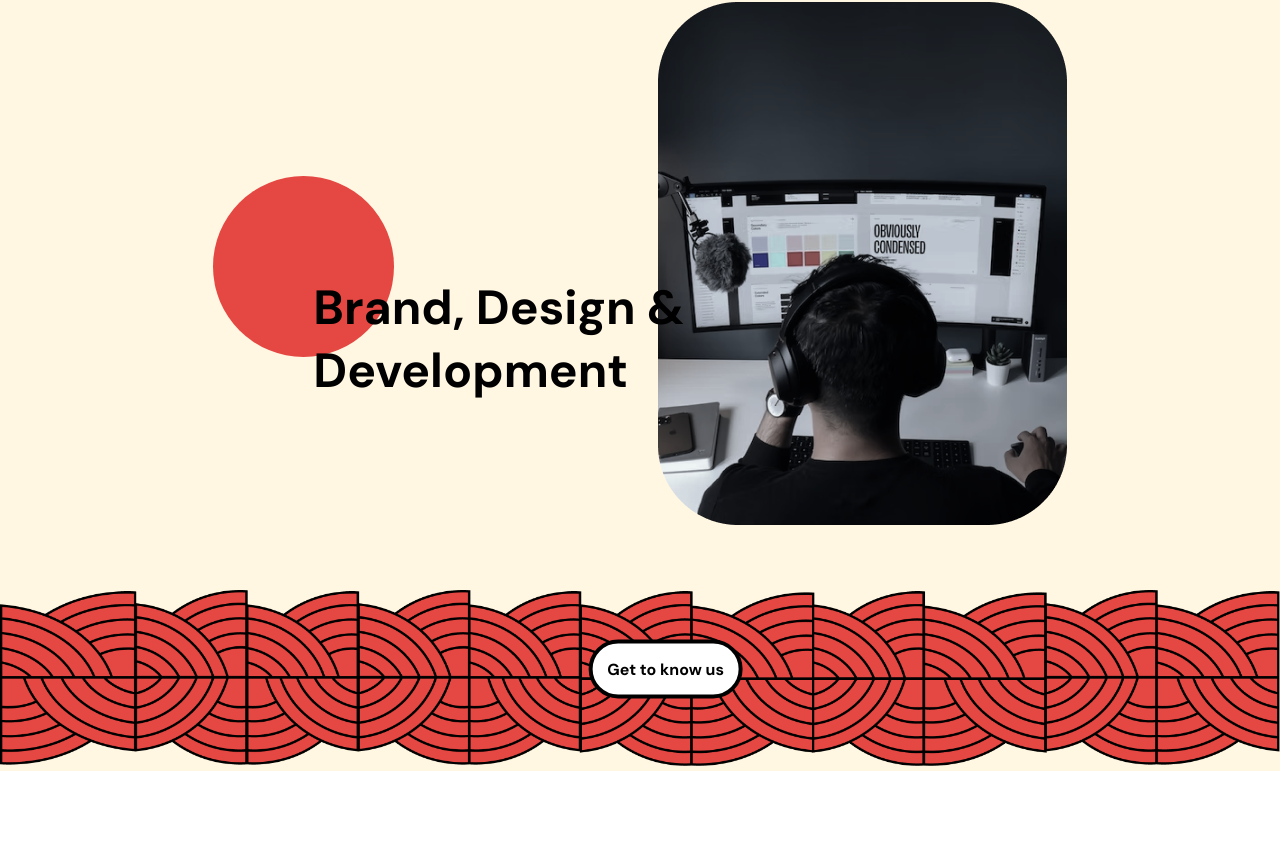
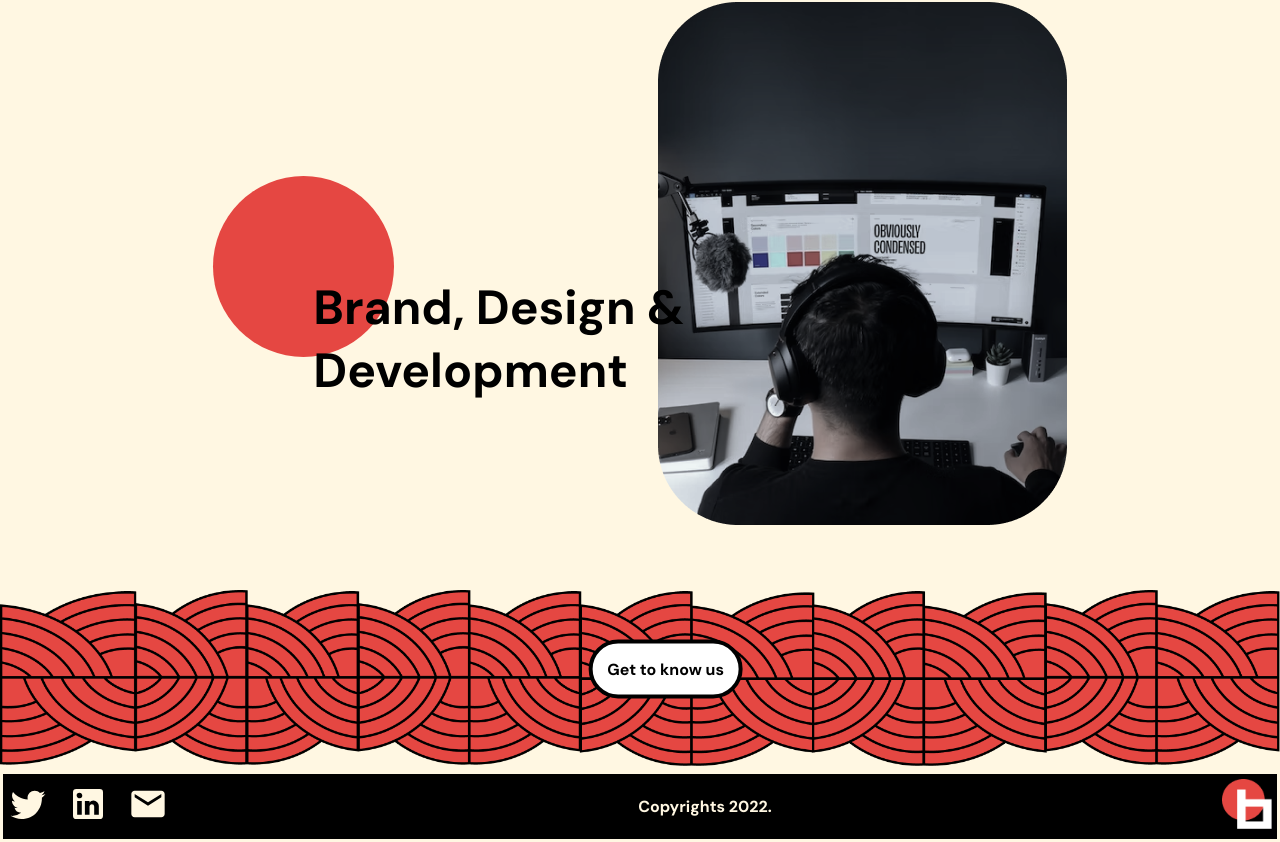
Before and after one commit to doubleA411/space, a React (Create React App) app: page / in a window 1280 px wide. Shown: the part 219-1061 px from the top of the page. Before the commit the page ends 990 px from the top, so only its background shows below. Built offline with nearby package versions, Linux system fonts and the light colour scheme.

Commit message:
footer design

```diff
--- a/package.json
+++ b/package.json
@@ -3,6 +3,10 @@
   "version": "0.1.0",
   "private": true,
   "dependencies": {
+    "@emotion/react": "^11.10.5",
+    "@emotion/styled": "^11.10.5",
+    "@mui/icons-material": "^5.11.0",
+    "@mui/material": "^5.11.3",
     "@testing-library/jest-dom": "^5.16.5",
     "@testing-library/react": "^13.4.0",
     "@testing-library/user-event": "^13.5.0",
--- a/src/App.css
+++ b/src/App.css
@@ -8,6 +8,7 @@ body {
 :root {
   --secondary: #e54742;
   --primary: #fff7e2;
+  --blue : #062CAD;
 }
 
 .App {
--- a/src/App.js
+++ b/src/App.js
@@ -1,4 +1,5 @@
 import './App.css';
+import Footer from './components/Footer/Footer';
 import Header from './components/Header/Header';
 import Hero from './components/Hero/Hero';
 
@@ -10,7 +11,7 @@ function App() {
       {/* Intro */}
       {/* Services */}
       {/* Team */}
-      {/* Footer */}
+      <Footer />
     </div>
   );
 }
--- /dev/null
+++ b/src/components/Footer/Footer.css
@@ -0,0 +1,24 @@
+.footer {
+  display: flex;
+  justify-content: space-between;
+  background-color: black;
+  border: 3px solid var(--primary);
+  padding: 5px;
+  align-items: center;
+}
+
+.left-footer > .social-icons > .MuiSvgIcon-root {
+    color: var(--primary) !important;
+    margin-right: 20px;
+    font-size: 40px;
+}
+
+.right-footer img {
+    width: 50px;
+    height: 50px;
+}
+
+.footer p {
+    color: var(--primary);
+    font-weight: 700;
+}
--- /dev/null
+++ b/src/components/Footer/Footer.jsx
@@ -0,0 +1,26 @@
+import React from "react";
+import "./Footer.css";
+import TwitterIcon from "@mui/icons-material/Twitter";
+import LinkedInIcon from "@mui/icons-material/LinkedIn";
+import EmailIcon from "@mui/icons-material/Email";
+import footerlogo from "../../assets/footer-logo.png";
+
+function Footer() {
+  return (
+    <div className="footer">
+      <div className="left-footer">
+        <div className="social-icons">
+          <TwitterIcon />
+          <LinkedInIcon />
+          <EmailIcon />
+        </div>
+      </div>
+      <p>Copyrights 2022.</p>
+      <div className="right-footer">
+        <img src={footerlogo} alt="" />
+      </div>
+    </div>
+  );
+}
+
+export default Footer;
```
Also changed, not shown: src/assets/footer-logo.png (added), 1 other file (tests, documents, lock files or other folders).
